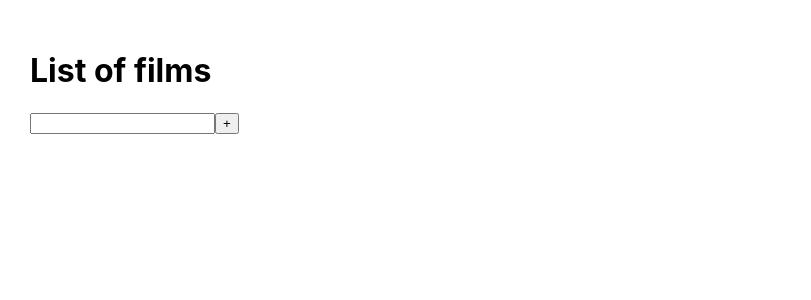
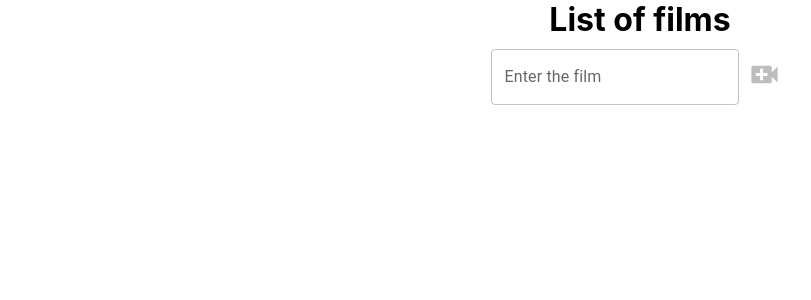
Before and after one commit to yneskladovae/List-of-films, a React (Create React App) app: page / in a window 1280 px wide. Shown: the top 300 px of the page, without its empty margins (0-811 px from the left). Built offline with nearby package versions, Linux system fonts and the light colour scheme.

Commit message:
change FilmRating component, add material ui and some style

```diff
--- a/package.json
+++ b/package.json
@@ -3,6 +3,10 @@
   "version": "0.1.0",
   "private": true,
   "dependencies": {
+    "@emotion/react": "^11.10.6",
+    "@emotion/styled": "^11.10.6",
+    "@mui/icons-material": "^5.11.16",
+    "@mui/material": "^5.12.1",
     "@testing-library/jest-dom": "^5.16.5",
     "@testing-library/react": "^13.4.0",
     "@testing-library/user-event": "^13.5.0",
--- a/src/App.css
+++ b/src/App.css
@@ -1,8 +1,39 @@
-.App {
-  padding: 30px;
-  display: flex;
+* {
+    margin: 0;
+    padding: 0;
+    box-sizing: border-box;
 }
 
-.App > div {
-  margin-right: 50px;
+.App {
+    max-width: 1280px;
+    margin: 0 auto;
+    text-align: center;
+
 }
+
+.css-12wnr2w-MuiButtonBase-root-MuiCheckbox-root {
+    padding: 3px !important;
+}
+
+li {
+    list-style: none;
+}
+
+.title{
+    margin-bottom: 10px;
+}
+
+.css-1ps6pg7-MuiPaper-root {
+    padding: 10px;
+    margin: 5px;
+    min-width: 150px;
+    min-height: 135px;
+    display: flex;
+    align-items: center;
+    justify-content: start;
+}
+
+.films-container {
+    display: flex;
+    flex-wrap: wrap;
+}
--- a/src/components/FilmRating/FilmRating.tsx
+++ b/src/components/FilmRating/FilmRating.tsx
@@ -1,17 +1,54 @@
-import React, {ChangeEvent, FC} from "react";
+import React, {FC, useState} from "react";
+import Box from '@mui/material/Box';
+import InputLabel from '@mui/material/InputLabel';
+import MenuItem from '@mui/material/MenuItem';
+import FormControl from '@mui/material/FormControl';
+import Select, {SelectChangeEvent} from '@mui/material/Select';
+import Rating from '@mui/material/Rating';
+
 
 export type FilmRatingPropsType = {
-    onChange: (e: ChangeEvent<HTMLSelectElement>) => void
+    addFilmRating: (ratingValue: number | null) => void
 }
 
-export const FilmRating: FC<FilmRatingPropsType> = ({onChange}) => {
+export const FilmRating: FC<FilmRatingPropsType> = ({addFilmRating}) => {
+    const [value, setValue] = useState<number | null>(0);
+
     return (
-        <select onChange={onChange} name="select" autoFocus>
-            <option value="1">1</option>
-            <option value="2">2</option>
-            <option value="3">3</option>
-            <option value="4">4</option>
-            <option value="5">5</option>
-        </select>
+        // <select onChange={onChange} name="select" autoFocus>
+        //     <option value="1">1</option>
+        //     <option value="2">2</option>
+        //     <option value="3">3</option>
+        //     <option value="4">4</option>
+        //     <option value="5">5</option>
+        // </select>
+
+        // <Box sx={{minWidth: 120}}>
+        //     <InputLabel style={{display: 'inlineFlex'}} id="demo-simple-select-label">Rating of the film:</InputLabel>
+        //     <Select
+        //         labelId="demo-simple-select-label"
+        //         id="demo-simple-select"
+        //         label=" Rating of the film:"
+        //         onChange={onChange}
+        //         defaultValue={"1"}
+        //     >
+        //         <MenuItem value={"1"}>1</MenuItem>
+        //         <MenuItem value={"2"}>2</MenuItem>
+        //         <MenuItem value={"3"}>3</MenuItem>
+        //         <MenuItem value={"4"}>4</MenuItem>
+        //         <MenuItem value={"5"}>5</MenuItem>
+        //     </Select>
+        // </Box>
+
+        <div>
+            <Rating
+                name="simple-controlled"
+                value={value}
+                onChange={(event, newValue) => {
+                    setValue(newValue);
+                    addFilmRating(newValue)
+                }}
+            />
+        </div>
     )
 }
--- a/src/components/FilmsList/FilmsList.tsx
+++ b/src/components/FilmsList/FilmsList.tsx
@@ -3,9 +3,17 @@ import {useDispatch, useSelector} from "react-redux";
 import {addFilmAC, addFilmRatingAC, changeIsWatchedStatusAC, initialStateType} from "../../store/filmsListReducer";
 import {AppRootStateType} from "../../store/state";
 import {FilmRating} from "../FilmRating/FilmRating";
+import TextField from '@mui/material/TextField';
+import VideoCallIcon from '@mui/icons-material/VideoCall';
+import IconButton from '@mui/material/IconButton';
+import Paper from '@mui/material/Paper';
+import Checkbox from '@mui/material/Checkbox';
+import PlayCircleOutlinedIcon from '@mui/icons-material/PlayCircleOutlined';
+import PlayCircleFilledOutlinedIcon from '@mui/icons-material/PlayCircleFilledOutlined';
 
 export const FilmsList = () => {
     const films = useSelector<AppRootStateType, Array<initialStateType>>(state => state.filmsList)
+    console.log(films)
     const dispatch = useDispatch()
     const [title, setTitle] = useState('')
 
@@ -14,39 +22,71 @@ export const FilmsList = () => {
     }
 
     const addFilmOnClickHandler = () => {
+        const newFilm = title[0].toUpperCase() + title.slice(1);
+        dispatch(addFilmAC(newFilm.trim()))
         setTitle('')
-        dispatch(addFilmAC(title))
     }
 
-    const addFilmRatingHandler = (id: string, ratingValue: number) => {
+    const addFilmRatingHandler = (id: string, ratingValue: null | number) => {
         dispatch(addFilmRatingAC(id, ratingValue))
+    }
+
+    function getRandomColor() {
+        const letters = '0123456789ABCDEF';
+        let color = '#';
+        for (let i = 0; i < 6; i++) {
+            color += letters[Math.floor(Math.random() * 16)];
+        }
+        return color;
     }
 
     return (
         <div>
-            <h1>List of films</h1>
-            <input value={title} onChange={addFilmOnChangeHandler}/>
-            <button onClick={addFilmOnClickHandler}>+</button>
-            <ul>
+            <h1 className={'title'}>List of films</h1>
+            <div className={'input-item-form'}>
+                {/*<input value={title} onChange={addFilmOnChangeHandler}/>*/}
+                {/*<button onClick={addFilmOnClickHandler} disabled={title.length < 0}>+</button>*/}
+                <TextField
+                    id="outlined-basic"
+                    label="Enter the film"
+                    variant="outlined"
+                    value={title}
+                    onChange={addFilmOnChangeHandler}
+                />
+                <IconButton aria-label="add" onClick={addFilmOnClickHandler} disabled={title.trim().length < 1}>
+                    <VideoCallIcon fontSize={'large'}/>
+                </IconButton>
+            </div>
+            <ul className={'films-container'}>
                 {films.map(el => {
                     return (
-                        <li key={el.id}>
+                        <Paper
+                            elevation={1}
+                            // style={{backgroundColor: getRandomColor()}}
+                        >
+                            <li key={el.id} className={'film-item'}>
                                 <div>
-                                <strong>{el.film}</strong>
+                                    <h2>{el.film}</h2>
                                 </div>
                                 <label>Film viewed:
-                                <input
+                                    {/*<input*/}
+                                    {/*    onChange={(e) => dispatch(changeIsWatchedStatusAC(el.id, e.currentTarget.checked))}*/}
+                                    {/*    type="checkbox" checked={el.isWatched}*/}
+                                    {/*/>*/}
+                                    <Checkbox
+                                        icon={<PlayCircleOutlinedIcon/>}
+                                        checkedIcon={<PlayCircleFilledOutlinedIcon/>}
+                                        checked={el.isWatched}
                                         onChange={(e) => dispatch(changeIsWatchedStatusAC(el.id, e.currentTarget.checked))}
-                                    type="checkbox" checked={el.isWatched}
                                     />
+
                                 </label>
                                 {el.isWatched && <div>
-                                <label>
-                                    Rating of the film: <FilmRating
-                                    onChange={(e: ChangeEvent<HTMLSelectElement>) => addFilmRatingHandler(el.id, +e.target.value)}/>
-                                </label>
+                                    Rating of the film:<FilmRating
+                                    addFilmRating={(ratingValue: number | null) => addFilmRatingHandler(el.id, ratingValue)}/>
                                 </div>}
                             </li>
+                        </Paper>
                     )
                 })}
             </ul>
--- a/src/store/filmsListReducer.ts
+++ b/src/store/filmsListReducer.ts
@@ -23,7 +23,8 @@ export const filmsListReducer = (state: initialStateType[] = initialState, actio
         case('CHANGE-WATCHED-STATUS'): {
             return state.map(el => el.id === action.payload.filmId ? {
                 ...el,
-                isWatched: action.payload.isWatchedValue
+                isWatched: action.payload.isWatchedValue,
+                rating: 0
             } : el)
         }
         case('ADD-FILM-RATING'): {
@@ -65,7 +66,7 @@ export const changeIsWatchedStatusAC = (filmId: string, isWatchedValue: boolean)
 }
 
 
-export const addFilmRatingAC = (filmId: string, ratingValue: number) => {
+export const addFilmRatingAC = (filmId: string, ratingValue: number | null) => {
     return {
         type: 'ADD-FILM-RATING',
         payload: {
```
Also changed, not shown: 1 other file (tests, documents, lock files or other folders). Lines whose indentation alone changed are shown as unchanged.
